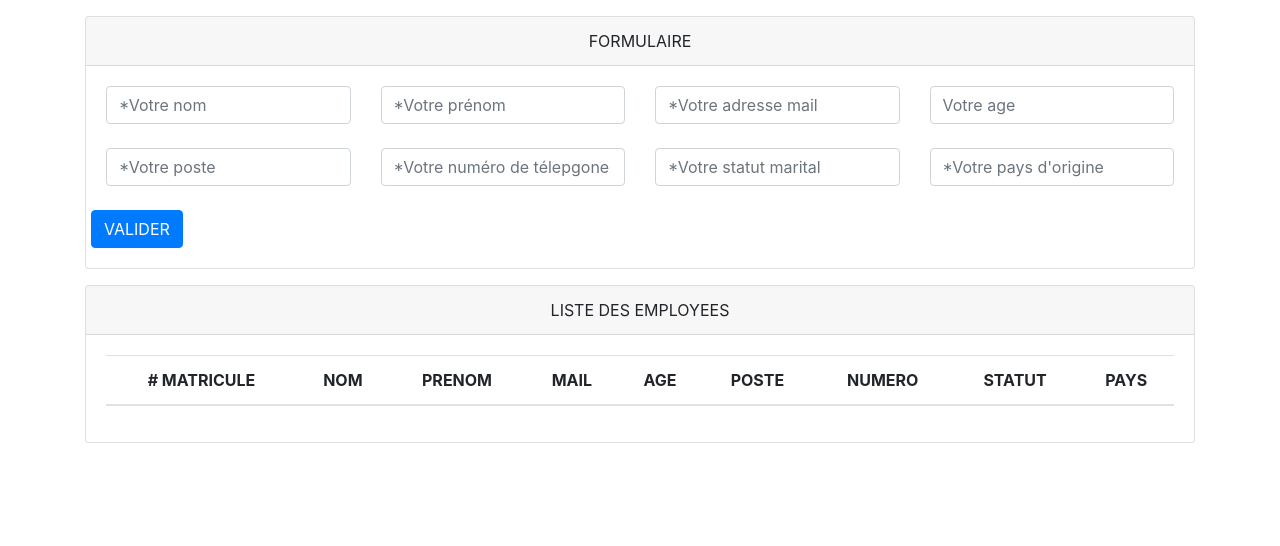
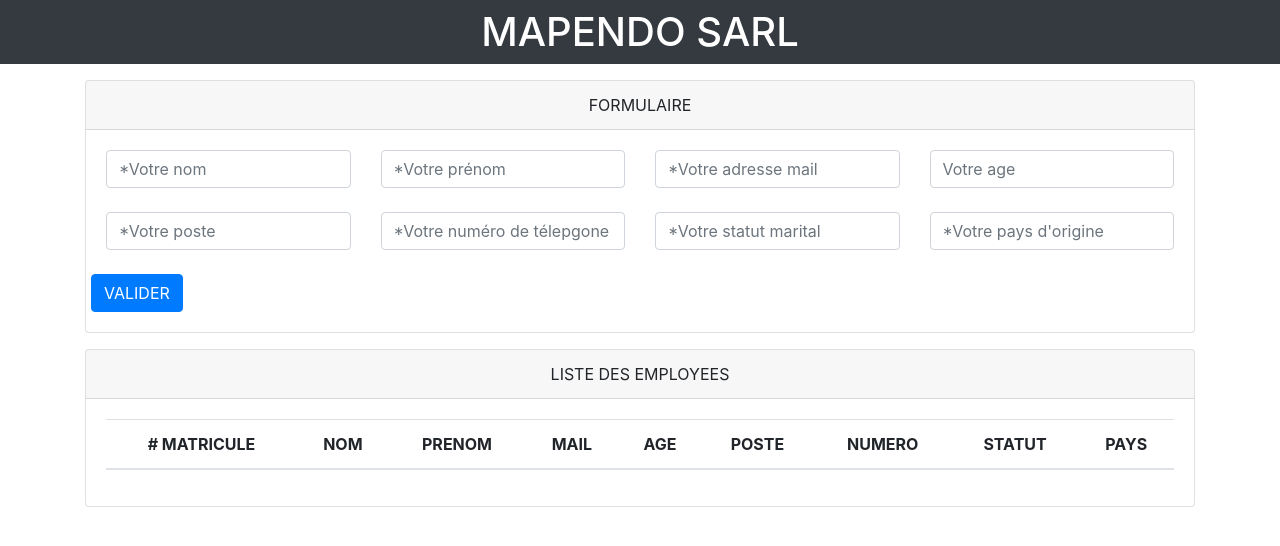
Before and after one commit to mukaya/crud-javascript-ajax, a plain HTML site: page index.html in a window 1280 px wide. Drawn offline with nearby package versions, Linux system fonts and the light colour scheme.

Commit message:
correction css

```diff
--- a/index.html
+++ b/index.html
@@ -14,10 +14,17 @@
       .error {
         color: red;
       }
+      .titre{
+        color: white;
+        margin: 0 auto;
+      }
     </style>
     <title>Faire un CRUD avec Javascript en Utilisant AJAX</title>
   </head>
   <body>
+    <nav class="navbar navbar-dark bg-dark">
+      <h1 class="titre">MAPENDO SARL</h1>
+     </nav>
     <div class="container mt-3">
       <div class="card text-center">
         <div class="card-header">
```
